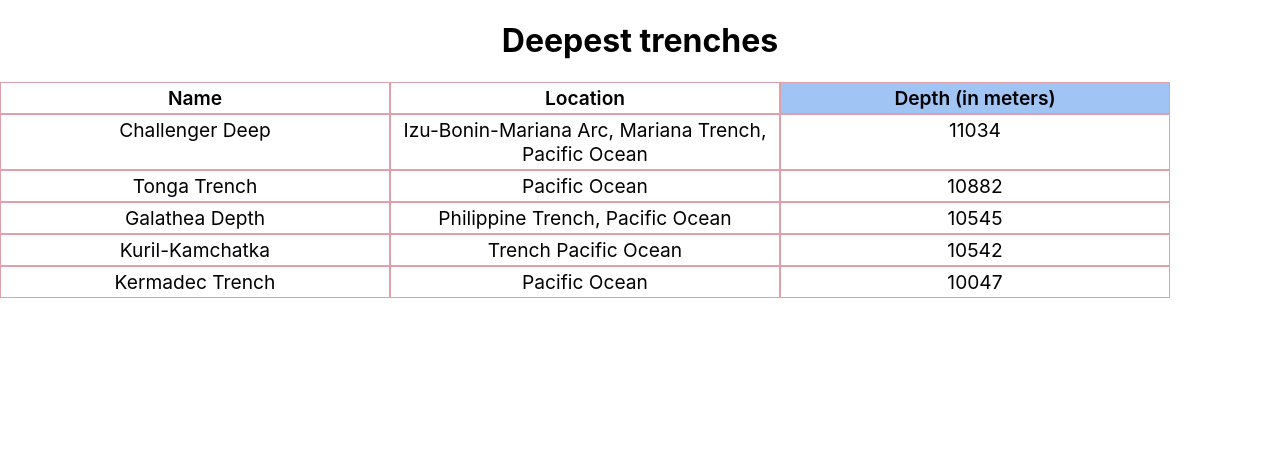
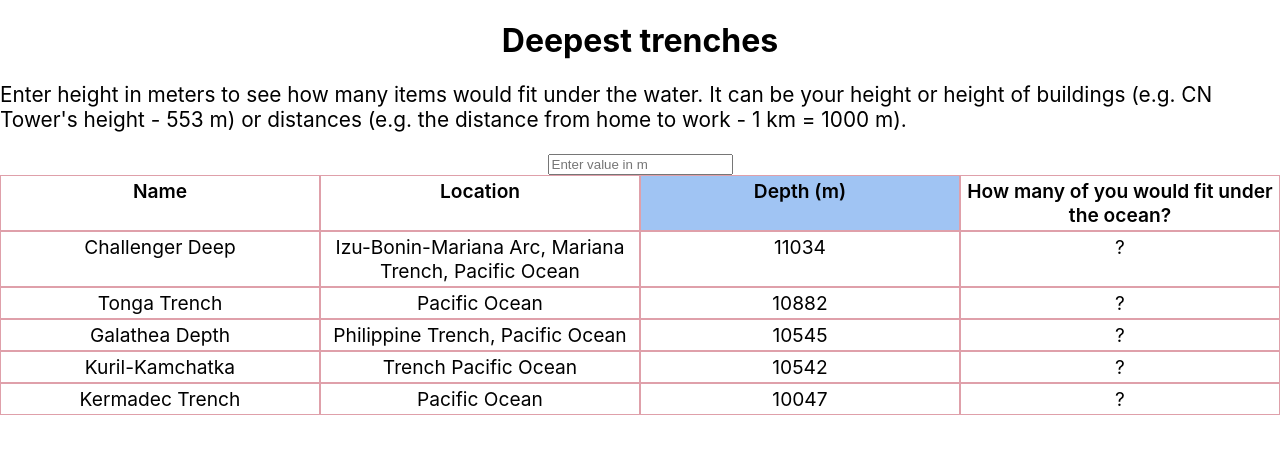
Before and after one commit to viktorija8902/components-shop, a React (Create React App) app: page / in a window 1280 px wide. Shown: the top 454 px of the page. Built offline with nearby package versions, Linux system fonts and the light colour scheme.

Commit message:
Calculate items under water

```diff
--- /dev/null
+++ b/src/Common/Input/InputField.tsx
@@ -0,0 +1,18 @@
+import React from "react";
+
+interface InputField {
+  label: string;
+  onInputChange: (event: React.KeyboardEvent<HTMLButtonElement>) => void;
+  value: number;
+}
+
+const InputField = (prop: InputField) => (
+  <input
+    className="InputField"
+    placeholder={prop.label}
+    onChange={prop.onInputChange}
+    value={prop.value}
+  ></input>
+);
+
+export default InputField;
--- a/src/Trenches/Trenches.tsx
+++ b/src/Trenches/Trenches.tsx
@@ -1,30 +1,92 @@
 import React, { Fragment, useState } from "react";
 import { trenches } from "./data";
 import Table from "../Common/Table/Table";
+import InputField from "../Common/Input/InputField";
+import "./trenches.scss";
 
 const Trenches = () => {
+  const columnNames = [
+    "Name",
+    "Location",
+    "Depth (m)",
+    "How many of you would fit under the ocean?"
+  ];
+  const [yourHeight, changeHeight] = useState("");
   const [columnIndex, sortBy] = useState(2);
-  const [sortedTrenches, sortTrenches] = useState(trenches);
-  const columnNames = ["Name", "Location", "Depth (in meters)"];
+  const [sortedTrenches, updateTrenches] = useState(
+    getInitialTrenches(trenches)
+  );
+
+  function getInitialTrenches(
+    trenches: Array<{
+      name: string;
+      location: string;
+      depth: { meters: number };
+    }>
+  ) {
+    return trenches.slice().map(trench => ({
+      ...trench,
+      itemsUnderWater: "?"
+    }));
+  }
+
+  const rows = sortedTrenches.map(trench => [
+    trench.name,
+    trench.location,
+    trench.depth.meters,
+    trench.itemsUnderWater
+  ]);
 
   function handleSort(e) {
     const clickedColumn = e.target.id;
     const clickedColumnIndex = columnNames.indexOf(clickedColumn);
     sortBy(clickedColumnIndex);
-    if (clickedColumn === "Depth (in meters)") {
-      sortTrenches(sortedTrenches.slice().reverse());
+    if (clickedColumn === "Depth (m)") {
+      updateTrenches(sortedTrenches.slice().reverse());
     }
   }
 
-  const rows = sortedTrenches.map(trench => [
-    trench.name,
-    trench.location,
-    trench.depth.meters
-  ]);
+  function handleHeightChange(e) {
+    const input = e.target.value;
+    changeHeight(input);
+    updateTrenches(
+      sortedTrenches.map(trench => {
+        const height = Number.parseFloat(input);
+        if (Number.isNaN(height)) {
+          return {
+            ...trench,
+            itemsUnderWater: "?"
+          };
+        }
+        const itemsUnderWater = trench.depth.meters / height;
+        if (Number.isNaN(itemsUnderWater) || itemsUnderWater === Infinity) {
+          return {
+            ...trench,
+            itemsUnderWater: "?"
+          };
+        }
+        return {
+          ...trench,
+          itemsUnderWater: itemsUnderWater.toFixed(1)
+        };
+      })
+    );
+  }
 
   return (
     <Fragment>
       <h1 className="Trenches__title">Deepest trenches</h1>
+      <p className="Trenches__text">
+        Enter height in meters to see how many items would fit under the water.
+        It can be your height or height of buildings (e.g. CN Tower's height -
+        553 m) or distances (e.g. the distance from home to work - 1 km = 1000
+        m).
+      </p>
+      <InputField
+        label="Enter value in m"
+        value={yourHeight}
+        onInputChange={handleHeightChange}
+      />
       <Table
         columnNames={columnNames}
         rows={rows}
--- /dev/null
+++ b/src/Trenches/trenches.scss
@@ -0,0 +1,4 @@
+.Trenches__text {
+  text-align: left;
+  font-size: 1.3rem;
+}
```
